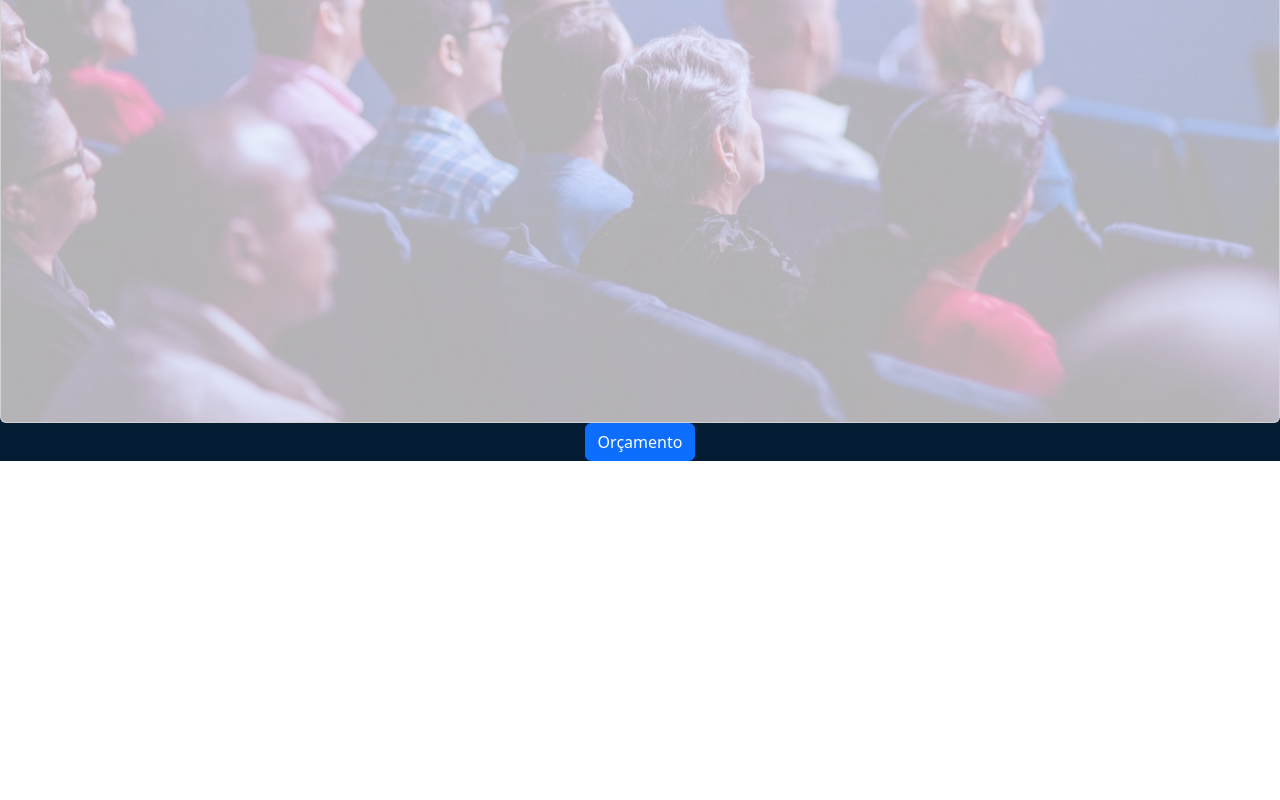
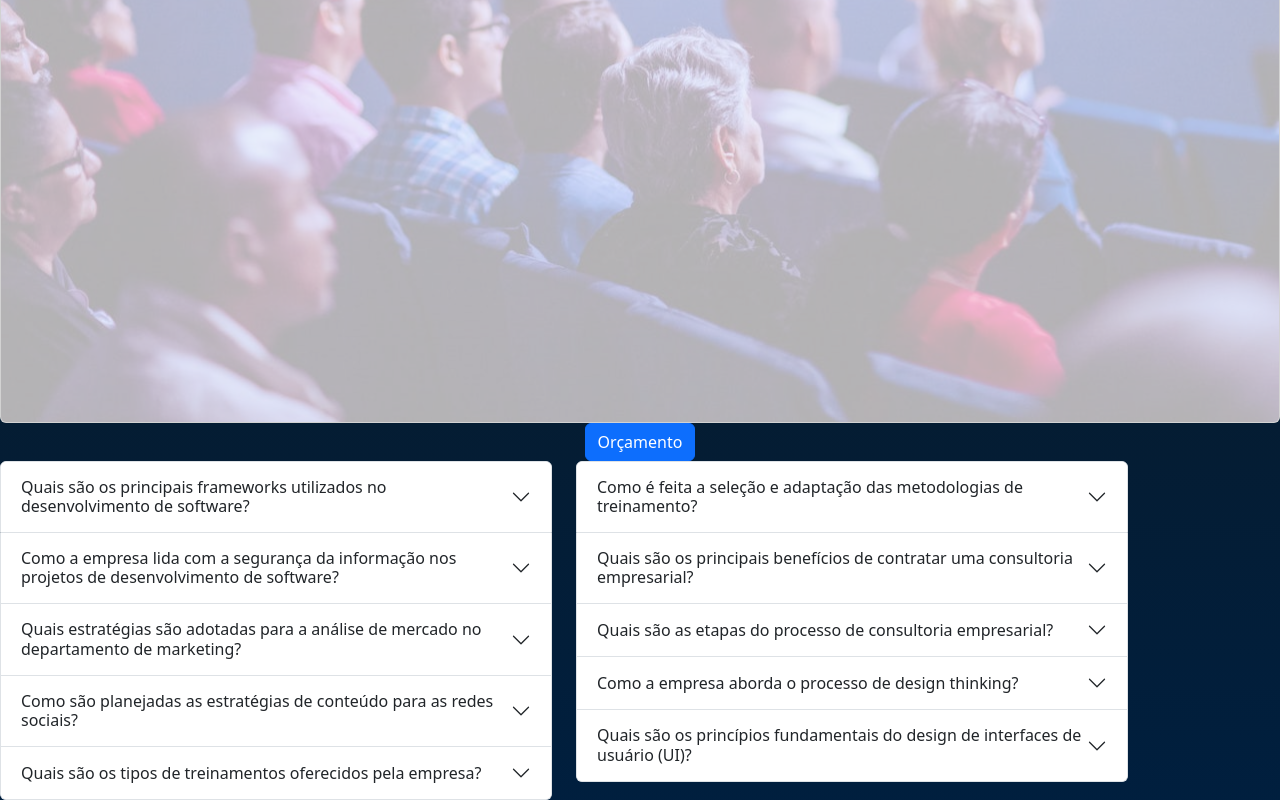
Before and after one commit to MthsLnk-gthb/inova-tech-next, a Next.js app: page / in a window 1280 px wide. Shown: the part 4779-5579 px from the top of the page. Before the commit the page ends 5240 px from the top, so only its background shows below. Built offline with nearby package versions, Linux system fonts and the light colour scheme.

Commit message:
Criando accordion de duvidas

```diff
--- /dev/null
+++ b/src/Components/Content/AccordionDuvidas.tsx
@@ -0,0 +1,23 @@
+"use client"
+
+import React from "react";
+import { Accordion } from "react-bootstrap";
+import { ArrayDuvidas, DuvidasProps } from "./../../data/Duvidas/index";
+
+interface Props {
+  duvida: DuvidasProps;
+  accEventKey: string;
+}
+
+const AccordionDuvidas = ({duvida, accEventKey}: Props) => {
+  return (
+    <>
+            <Accordion.Item eventKey={accEventKey}>
+              <Accordion.Header>{duvida.labelDuvida}</Accordion.Header>
+              <Accordion.Body>{duvida.respostaDuvida}</Accordion.Body>
+            </Accordion.Item>
+    </>
+  );
+};
+
+export default AccordionDuvidas;
--- /dev/null
+++ b/src/Pages/DuvidasScreen/index.tsx
@@ -0,0 +1,47 @@
+import { Accordion } from "react-bootstrap";
+import { ArrayDuvidas } from "./../../data/Duvidas/index";
+import AccordionDuvidas from "@/Components/Content/AccordionDuvidas";
+
+const DuvidasScreen = () => {
+  // Dividindo o array em duas partes
+  const metadeDoArray = Math.ceil(ArrayDuvidas.length / 2);
+  const primeiraMetade = ArrayDuvidas.slice(0, metadeDoArray);
+  const segundaMetade = ArrayDuvidas.slice(metadeDoArray);
+
+  return (
+    <>
+      <section className="row" style={{maxWidth: "90dvw"}}>
+        <article className="col">
+          <Accordion>
+            {primeiraMetade.map((accordion, index) => {
+              const eventKey = `accordion-${index}`;
+              return (
+                <AccordionDuvidas
+                  duvida={accordion}
+                  accEventKey={eventKey}
+                  key={index}
+                />
+              );
+            })}
+          </Accordion>
+        </article>
+        <article className="col">
+          <Accordion>
+            {segundaMetade.map((accordion, index) => {
+              const eventKey = `accordion-${metadeDoArray + index}`;
+              return (
+                <AccordionDuvidas
+                  duvida={accordion}
+                  accEventKey={eventKey}
+                  key={metadeDoArray + index}
+                />
+              );
+            })}
+          </Accordion>
+        </article>
+      </section>
+    </>
+  );
+};
+
+export default DuvidasScreen;
--- a/src/app/page.tsx
+++ b/src/app/page.tsx
@@ -1,6 +1,7 @@
 import React from "react";
 import Servicos from "./servicos/page";
 import IntroducaoScreen from "../Pages/introducao/page";
+import DuvidasScreen from "@/Pages/DuvidasScreen";
 
 const Home = () => {
   return (
@@ -8,6 +9,7 @@ const Home = () => {
       <main>
         <IntroducaoScreen />
         <Servicos />
+        <DuvidasScreen/>
       </main>
     </div>
   );
--- a/src/data/Duvidas/index.ts
+++ b/src/data/Duvidas/index.ts
@@ -1 +1,64 @@
-interface
+export interface DuvidasProps{
+    labelDuvida: string
+    respostaDuvida: string
+}
+
+export const ArrayDuvidas: DuvidasProps[] = [
+  {
+    labelDuvida:
+      "Quais são os principais frameworks utilizados no desenvolvimento de software?",
+    respostaDuvida:
+      "Nossos principais frameworks de desenvolvimento de software incluem React.js, Angular e Vue.js para o desenvolvimento front-end, e Node.js, Django e Spring Boot para o desenvolvimento back-end.",
+  },
+  {
+    labelDuvida:
+      "Como a empresa lida com a segurança da informação nos projetos de desenvolvimento de software?",
+    respostaDuvida:
+      "A segurança da informação é uma prioridade em todos os nossos projetos de desenvolvimento de software. Implementamos práticas de segurança, como criptografia de dados, autenticação multi-fator e testes de penetração, para garantir a proteção dos dados dos nossos clientes.",
+  },
+  {
+    labelDuvida:
+      "Quais estratégias são adotadas para a análise de mercado no departamento de marketing?",
+    respostaDuvida:
+      "Nossa equipe de marketing utiliza uma variedade de estratégias para análise de mercado, incluindo pesquisa de mercado, análise competitiva, análise SWOT e monitoramento de tendências. Isso nos permite identificar oportunidades de mercado, compreender o comportamento do consumidor e ajustar nossas estratégias de marketing de acordo.",
+  },
+  {
+    labelDuvida:
+      "Como são planejadas as estratégias de conteúdo para as redes sociais?",
+    respostaDuvida:
+      "As estratégias de conteúdo para as redes sociais são planejadas com base na identificação do público-alvo, pesquisa de palavras-chave e análise de tendências. Criamos conteúdo relevante e envolvente, adaptado a cada plataforma de mídia social, para maximizar o alcance e o engajamento da nossa audiência.",
+  },
+  {
+    labelDuvida: "Quais são os tipos de treinamentos oferecidos pela empresa?",
+    respostaDuvida:
+      "Oferecemos uma variedade de treinamentos, incluindo treinamentos técnicos em desenvolvimento de software, treinamentos em habilidades comportamentais, como liderança e comunicação, e treinamentos em ferramentas e tecnologias específicas utilizadas nos projetos da empresa.",
+  },
+  {
+    labelDuvida:
+      "Como é feita a seleção e adaptação das metodologias de treinamento?",
+    respostaDuvida:
+      "A seleção e adaptação das metodologias de treinamento são feitas com base nas necessidades específicas dos colaboradores e nos objetivos de aprendizagem definidos. Utilizamos abordagens interativas, práticas e personalizadas para garantir que o treinamento atenda às expectativas e promova o desenvolvimento profissional dos participantes.",
+  },
+  {
+    labelDuvida:
+      "Quais são os principais benefícios de contratar uma consultoria empresarial?",
+    respostaDuvida:
+      "Os principais benefícios de contratar uma consultoria empresarial incluem acesso a expertise especializada, insights estratégicos, identificação de oportunidades de melhoria, aumento da eficiência operacional, otimização de processos e obtenção de resultados mensuráveis.",
+  },
+  {
+    labelDuvida: "Quais são as etapas do processo de consultoria empresarial?",
+    respostaDuvida:
+      "As etapas do processo de consultoria empresarial incluem diagnóstico da situação atual, definição de objetivos e metas, análise e desenvolvimento de estratégias, implementação de soluções, monitoramento de resultados e ajustes conforme necessário.",
+  },
+  {
+    labelDuvida: "Como a empresa aborda o processo de design thinking?",
+    respostaDuvida:
+      "Nossa abordagem ao design thinking envolve empatia com o usuário, definição do problema, geração de ideias, prototipagem e teste iterativo. Essa abordagem centrada no usuário nos permite criar soluções inovadoras e eficazes que atendam às necessidades e expectativas dos usuários finais.",
+  },
+  {
+    labelDuvida:
+      "Quais são os princípios fundamentais do design de interfaces de usuário (UI)?",
+    respostaDuvida:
+      "Os princípios fundamentais do design de interfaces de usuário incluem usabilidade, consistência, acessibilidade, feedback claro, eficiência e estética. Seguir esses princípios ajuda a criar interfaces intuitivas e agradáveis, proporcionando uma experiência positiva para o usuário.",
+  },
+];
```
